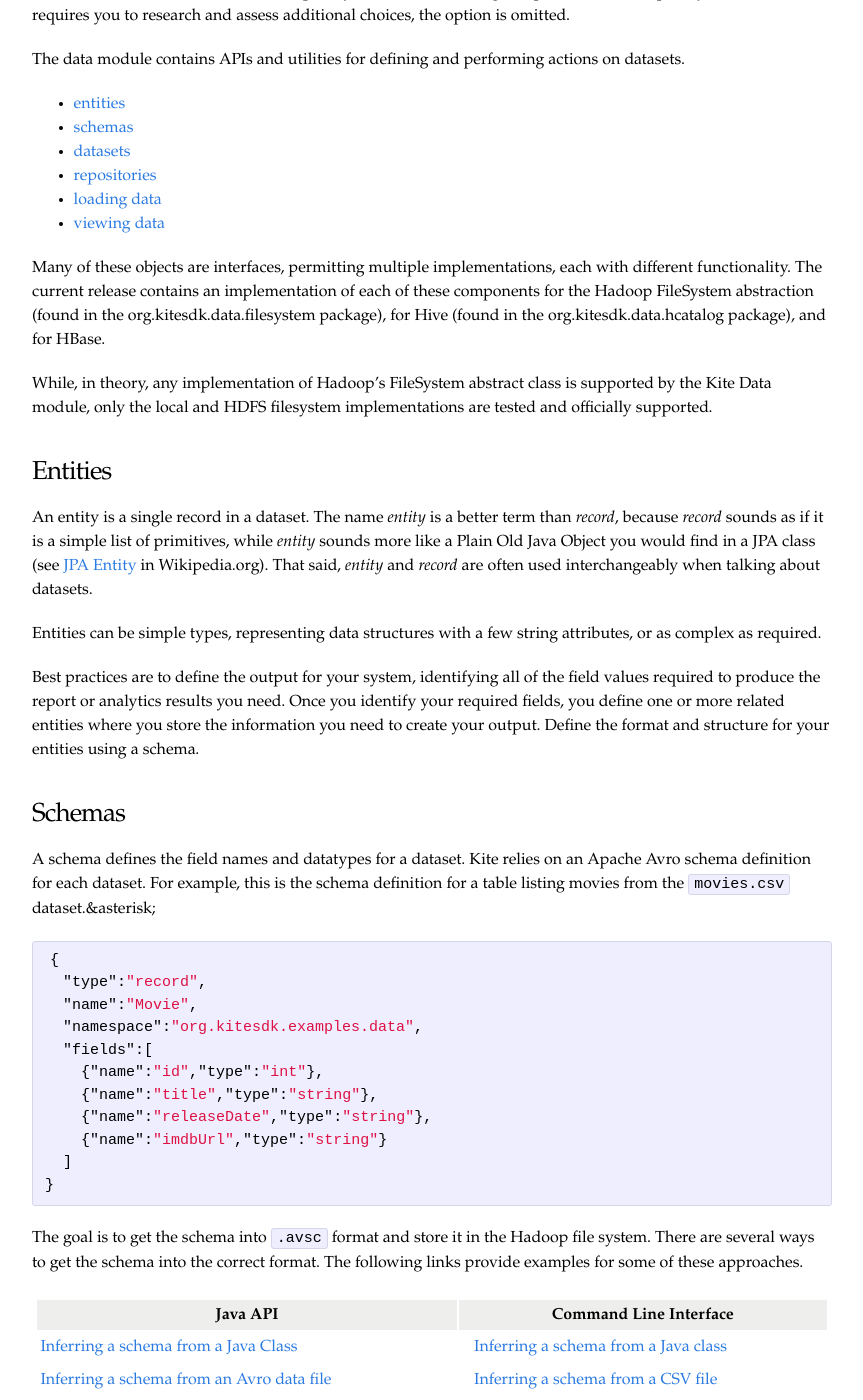
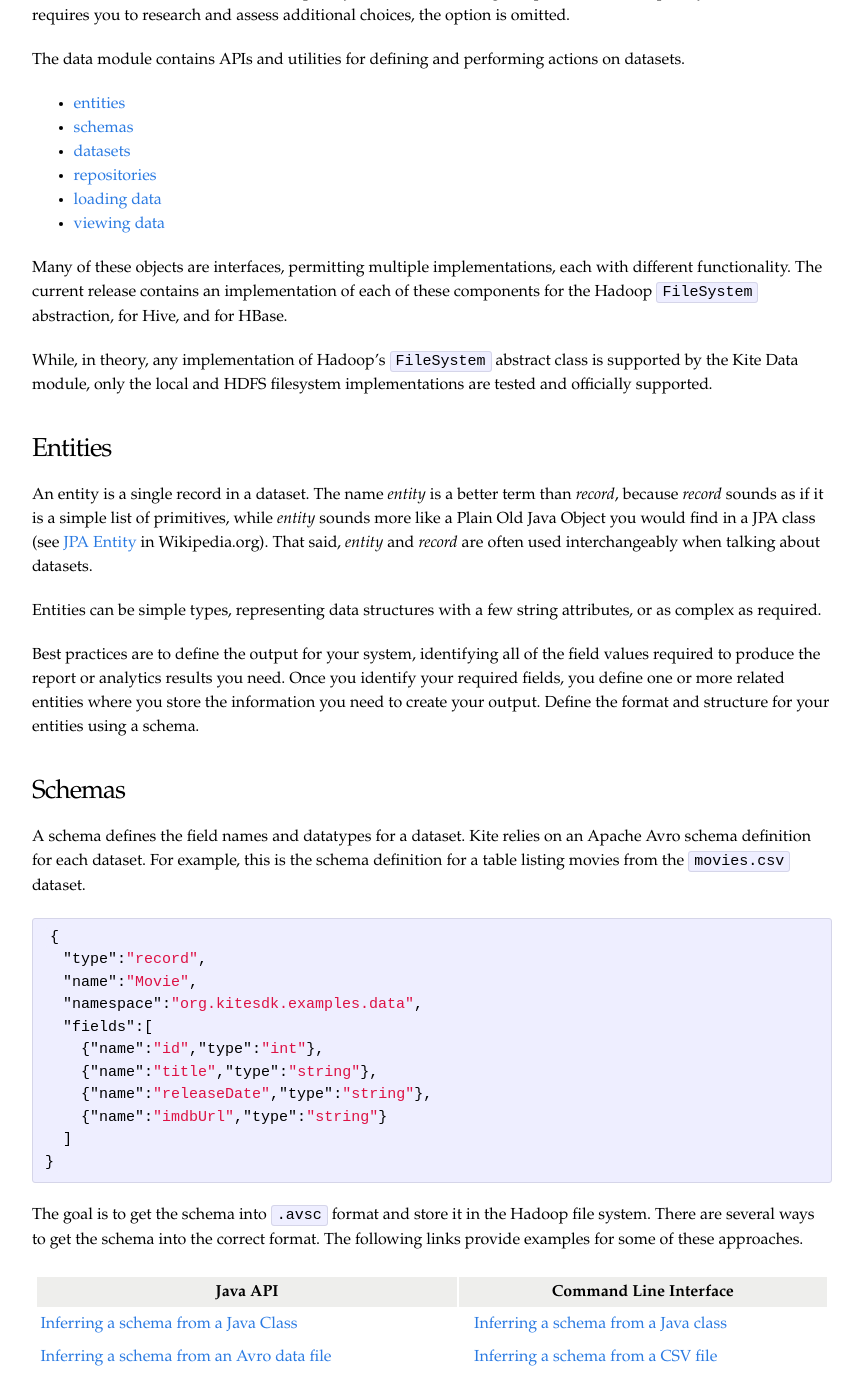
Before and after one commit to kite-sdk/kite-docs, a Jekyll site: the page built from Kite-Data-Module-Overview.md, in a window 1280 px wide and 1400 px high, scrolled down 388 px. Shown: the whole window, without its empty margins (208-1071 px from the left). Built offline with Jekyll 4.4.1, drawn with Linux system fonts in a browser that asks for light colours; some of the changed text lies outside the part shown.

Commit message:
Minor formatting fixes.

````diff
--- a/Kite-Data-Module-Overview.md
+++ b/Kite-Data-Module-Overview.md
@@ -19,9 +19,9 @@ The data module contains APIs and utilities for defining and performing actions
 * <a href="#loading">loading data</a>
 * <a href="#viewing">viewing data</a>
 
-Many of these objects are interfaces, permitting multiple implementations, each with different functionality. The current release contains an implementation of each of these components for the Hadoop FileSystem abstraction (found in the org.kitesdk.data.filesystem package), for Hive (found in the org.kitesdk.data.hcatalog package), and for HBase.
+Many of these objects are interfaces, permitting multiple implementations, each with different functionality. The current release contains an implementation of each of these components for the Hadoop `FileSystem` abstraction, for Hive, and for HBase.
 
-While, in theory, any implementation of Hadoop’s FileSystem abstract class is supported by the Kite Data module, only the local and HDFS filesystem implementations are tested and officially supported.
+While, in theory, any implementation of Hadoop’s `FileSystem` abstract class is supported by the Kite Data module, only the local and HDFS filesystem implementations are tested and officially supported.
 
 
 ### Entities
@@ -35,7 +35,7 @@ Best practices are to define the output for your system, identifying all of the
 
 ### Schemas
 
-A schema defines the field names and datatypes for a dataset. Kite relies on an Apache Avro schema definition for each dataset. For example, this is the schema definition for a table listing movies from the `movies.csv` dataset.&asterisk;
+A schema defines the field names and datatypes for a dataset. Kite relies on an Apache Avro schema definition for each dataset. For example, this is the schema definition for a table listing movies from the `movies.csv` dataset.
 
 ```json
 {
@@ -61,7 +61,7 @@ The goal is to get the schema into `.avsc` format and store it in the Hadoop fil
 
 
 ### Datasets
-A dataset is a collection of zero or more entities, represented by the interface Dataset. The relational database analog of a dataset is a table.
+A dataset is a collection of zero or more entities, represented by the interface `Dataset`. The relational database analog of a dataset is a table.
 
 The HDFS implementation of a dataset is stored as Snappy-compressed Avro data files by default. The HDFS implementation is made up of zero or more files in a directory. You also have the option of storing your dataset in the column-oriented Parquet file format.
 
````
